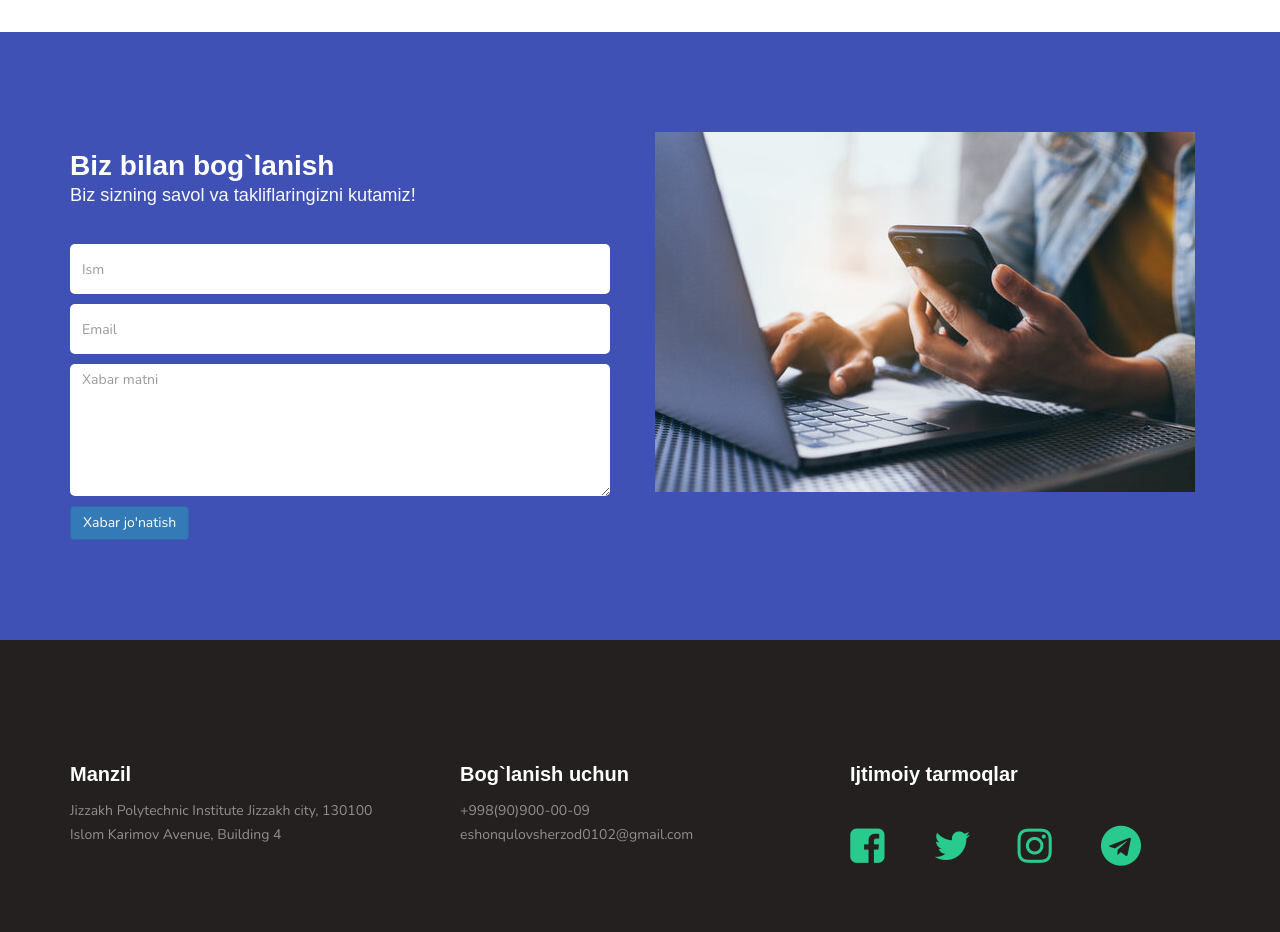
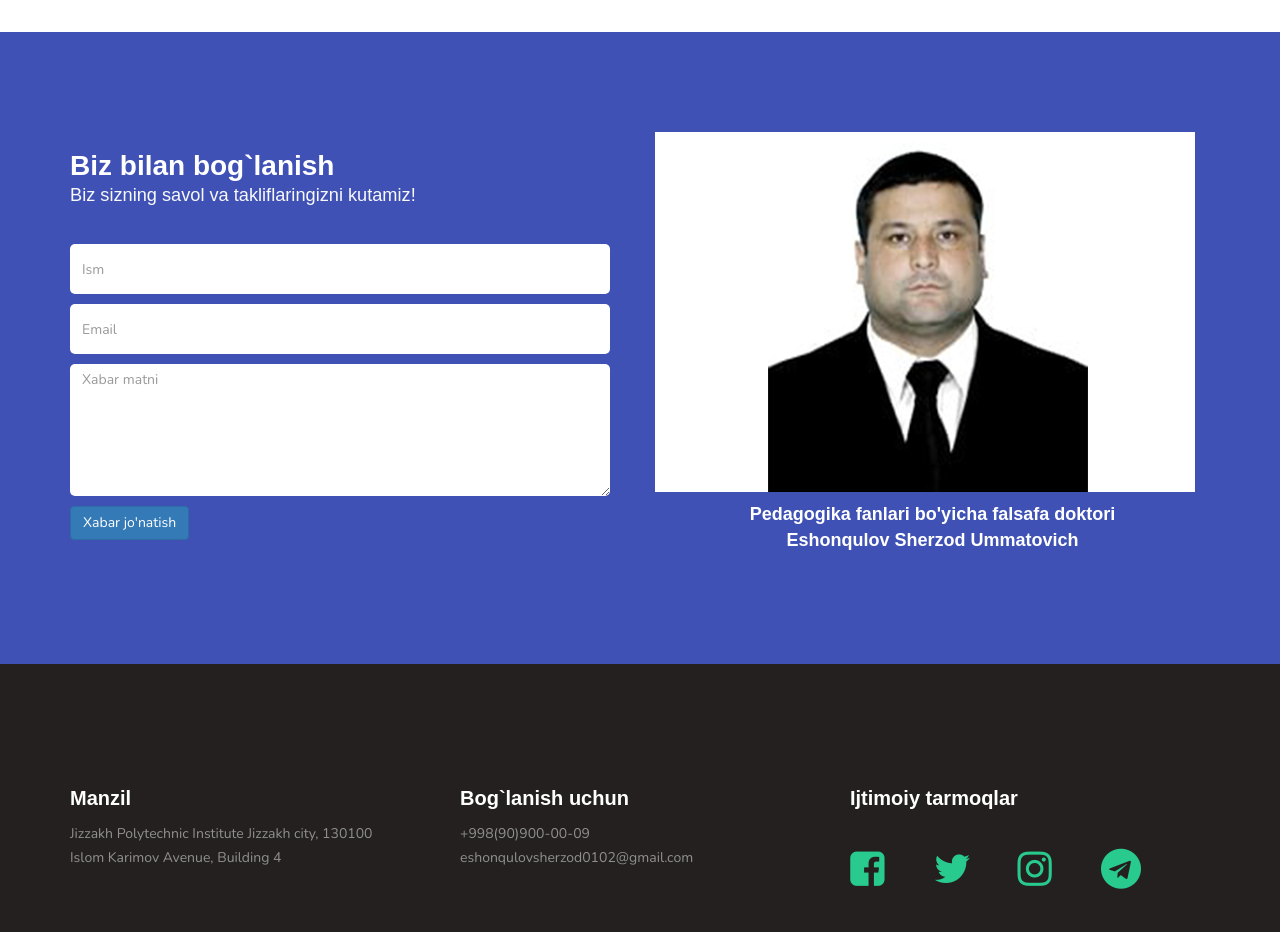
Before and after one commit to MuhammadyusufTiger/buildIt, a website: page index.html in a window 1280 px wide. Shown: the part 2900-3832 px from the top of the page. Drawn offline with nearby package versions, Linux system fonts and the light colour scheme; a web font is replaced by a local one.

Commit message:
last edit

```diff
--- a/index.html
+++ b/index.html
@@ -268,8 +268,10 @@
 
                     <div class="col-md-6 col-sm-12">
                          <div class="contact-image">
-                              <img src="images/contact-image.jpg" class="img-responsive" alt="STG">
+                              <img src="images/image2.jpg" class="img-responsive" alt="STG">
                          </div>
+                         <h4 style="text-align: center; color: white;">Pedagogika fanlari bo'yicha falsafa doktori <br>Eshonqulov Sherzod Ummatovich
+                         </h4>
                     </div>
 
                </div>
```
Also changed, not shown: images/image.jpg (added), images/image2.jpg (added).
